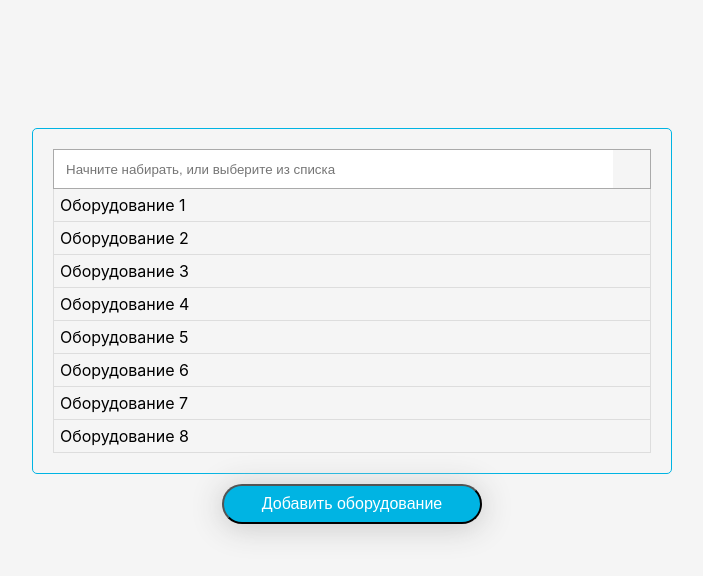
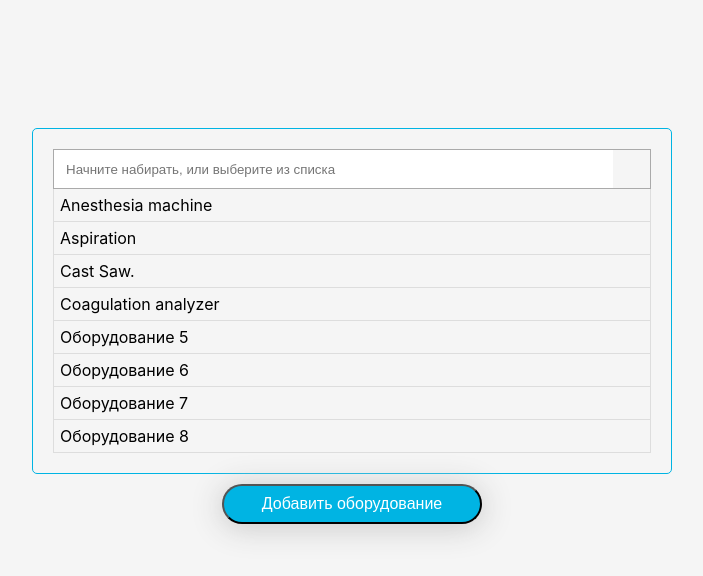
Before and after one commit to AvenMerk/storefix, a React (Create React App) app: page / in a window 1280 px wide. Both pictures are taken after a click on the element 919 px from the left and 169 px from the top of the page. Shown: the top 576 px of the page, without its empty margins (288-991 px from the left). Built offline with nearby package versions, Linux system fonts and the light colour scheme.

Commit message:
update select

```diff
--- a/src/components/select.js
+++ b/src/components/select.js
@@ -3,15 +3,28 @@ import React from 'react';
 export default class Select extends React.Component {
     state = {
         expand: false,
+        subStr: ''
     };
 
     dropDown = () => this.setState(prevState => ({
         expand:  !prevState.expand,
     }));
 
+    onChange = (event) => this.setState({subStr: event.target.value});
+
+    filter = ({props}) => {
+        const {subStr} = this.state;
+
+        if (!subStr || subStr === '') {
+            return true;
+        } else {
+            return props.children.includes(subStr)
+        }
+    };
+
     render () {
-        const { placeHolder, value, onClick, children } = this.props;
-        const { expand } = this.state;
+        const { placeHolder, onClick, value, children } = this.props;
+        const { expand, subStr } = this.state;
 
         return <div className='select-box--box'>
             <div className='select-box--container'>
@@ -19,14 +32,15 @@ export default class Select extends React.Component {
                 <input type='text'
                        className='select-box--selected-item'
                        placeholder={placeHolder}
-                       value={value ? value : ''}/>
+                       value={value ? value : subStr}
+                       onChange={this.onChange}/>
 
                 <span className="select-box--arrow" onClick={this.dropDown}/>
             </div>
 
             <div style={{display: expand ? 'block' : 'none'}}>
                 <div className='select-box--items-container'>
-                    {children.map((child, index) =>
+                    {children.filter(this.filter).map((child, index) =>
                         <div key={index}
                             className='select-box--item'
                             onClick={() => onClick(child.props.children)}>
--- a/src/data/equipment.json
+++ b/src/data/equipment.json
@@ -1,19 +1,19 @@
 [
     {
       "id": 1,
-      "name": "Оборудование 1"
+      "name": "Anesthesia machine"
     },
     {
       "id": 2,
-      "name": "Оборудование 2"
+      "name": "Aspiration"
     },
     {
       "id": 3,
-      "name": "Оборудование 3"
+      "name": "Cast Saw."
     },
     {
       "id": 4,
-      "name": "Оборудование 4"
+      "name": "Coagulation analyzer"
     },
     {
       "id": 5,
```
